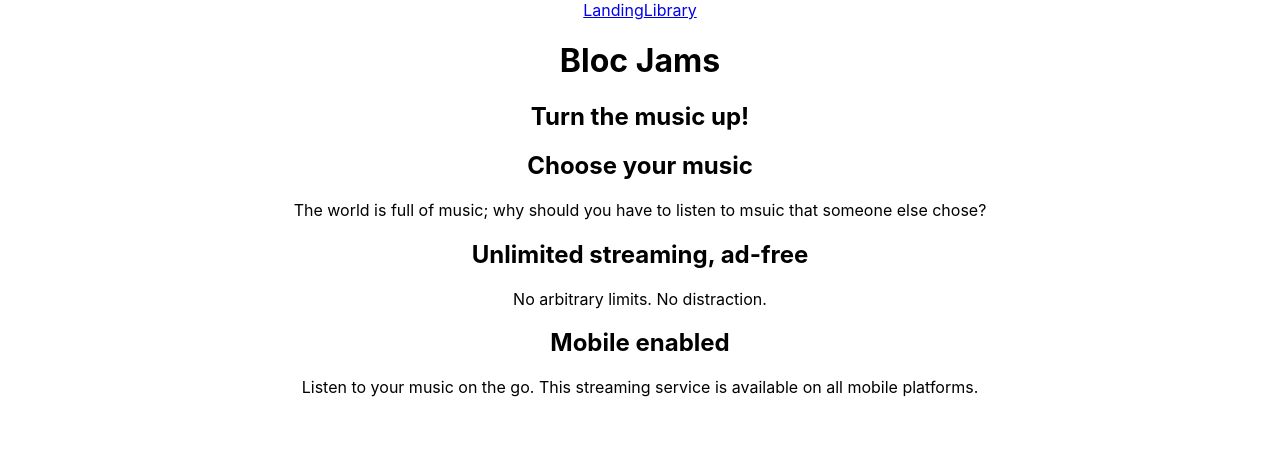
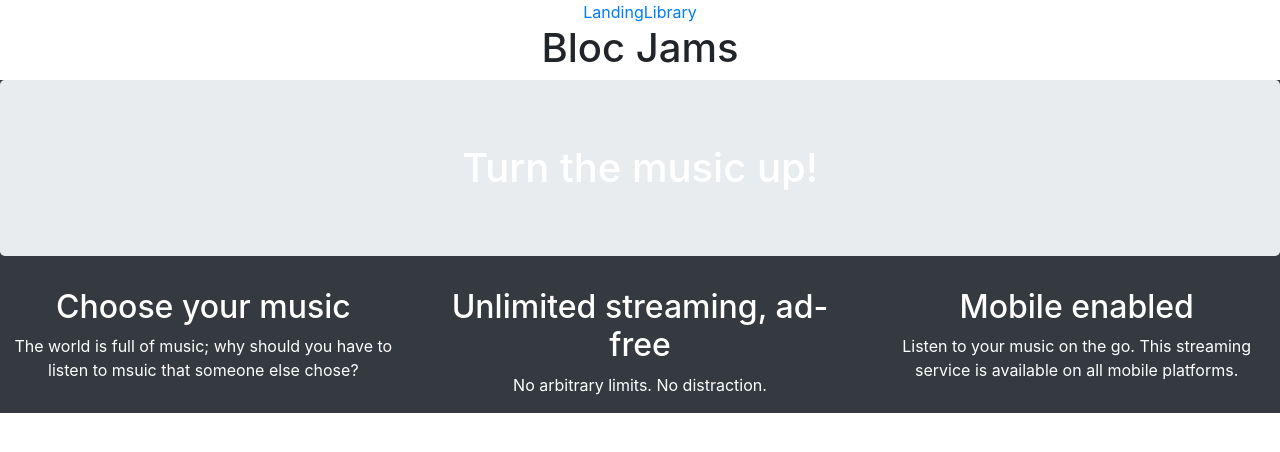
Before and after one commit to rj-tinajero/bloc-jams-react, a React (Create React App) app: page / in a window 1280 px wide. Shown: the top 452 px of the page. Built offline with nearby package versions, Linux system fonts and the light colour scheme.

Commit message:
Assignment 10 done

```diff
--- a/package.json
+++ b/package.json
@@ -3,6 +3,9 @@
   "version": "0.1.0",
   "private": true,
   "dependencies": {
+    "bootstrap": "^4.2.1",
+    "jquery": "^1.9.1",
+    "popper.js": "^1.14.6",
     "react": "^16.6.3",
     "react-dom": "^16.6.3",
     "react-router-dom": "^4.3.1",
--- a/public/index.html
+++ b/public/index.html
@@ -2,6 +2,7 @@
 <html lang="en">
   <head>
     <meta charset="utf-8">
+    <link rel="stylesheet" href="https://stackpath.bootstrapcdn.com/bootstrap/4.2.1/css/bootstrap.min.css" integrity="sha384-GJzZqFGwb1QTTN6wy59ffF1BuGJpLSa9DkKMp0DgiMDm4iYMj70gZWKYbI706tWS" crossorigin="anonymous">
     <link rel="shortcut icon" href="%PUBLIC_URL%/favicon.ico">
     <link href="https://unpkg.com/ionicons@4.5.0/dist/css/ionicons.min.css" rel="stylesheet" type="text/css">
     <meta name="viewport" content="width=device-width, initial-scale=1, shrink-to-fit=no">
@@ -37,5 +38,8 @@
       To begin the development, run `npm start` or `yarn start`.
       To create a production bundle, use `npm run build` or `yarn build`.
     -->
+    <script src="https://code.jquery.com/jquery-3.3.1.slim.min.js" integrity="sha384-q8i/X+965DzO0rT7abK41JStQIAqVgRVzpbzo5smXKp4YfRvH+8abtTE1Pi6jizo" crossorigin="anonymous"></script>
+    <script src="https://cdnjs.cloudflare.com/ajax/libs/popper.js/1.14.6/umd/popper.min.js" integrity="sha384-wHAiFfRlMFy6i5SRaxvfOCifBUQy1xHdJ/yoi7FRNXMRBu5WHdZYu1hA6ZOblgut" crossorigin="anonymous"></script>
+    <script src="https://stackpath.bootstrapcdn.com/bootstrap/4.2.1/js/bootstrap.min.js" integrity="sha384-B0UglyR+jN6CkvvICOB2joaf5I4l3gm9GU6Hc1og6Ls7i6U/mkkaduKaBhlAXv9k" crossorigin="anonymous"></script>
   </body>
 </html>
--- a/src/App.js
+++ b/src/App.js
@@ -10,7 +10,7 @@ class App extends Component {
     return (
       <div className="App">
         <header>
-          <nav>
+          <nav className="float">
             <Link to='/'>Landing</Link>
             <Link to='/library'>Library</Link>
           </nav>
--- a/src/components/Album.js
+++ b/src/components/Album.js
@@ -53,8 +53,8 @@ class Album extends Component {
 
     componentWillUnmount() {
         this.audioElement.src = null;
-        this.audioElement.removeEventListener('timeupdate', this.eventListners.timeupdate);
-        this.audioElement.removeEventListener('durationchange', this.eventListners.durationchange);
+        this.audioElement.removeEventListener('timeupdate', this.eventListeners.timeupdate);
+        this.audioElement.removeEventListener('durationchange', this.eventListeners.durationchange);
         this.audioElement.removeEventListener('volumechange', this.eventListeners.volumechange);
     }
 
@@ -136,14 +136,17 @@ class Album extends Component {
                         <div id="release-info">{this.state.album.releaseInfo}</div>
                     </div>
                 </section>
-                <table id="song-list">
-                    <colgroup>
-                        <col id="song-number-column" />
-                        <col id="song-title-column" />
-                        <col id="song-duration-column" />
-                    </colgroup>
+                <table id="song-list" className="col" className="table table-hover">
+                    <thead>
+                        <tr>
+                            <td>#</td>
+                            <td>Title</td>
+                            <td><i class="icon ion-md-time"></i></td>
+                        </tr>
+                    </thead>
                     {this.state.album.songs.map((song, index) =>
                         <tr className="song" key={index} onClick={() => this.handleSongClick(song)} onMouseEnter={() => this.handleOver(index)} onMouseLeave={() => this.handleGone()}>
+                           <td>
                             {this.state.overSong === index ? (() => {
                                 if (this.state.isPlaying === true && this.state.currentSong === song) {
                                     return <i class="icon ion-md-pause"></i>;
@@ -151,8 +154,10 @@ class Album extends Component {
                                     return <i class="icon ion-md-play"></i>;}
                                 })()
                                 : <span>{index +1} </span>
-                            } {this.state.album.songs[index].title} {this.formatTime(this.state.album.songs[index].duration)}
-
+                            }
+                            </td>
+                            <td>{this.state.album.songs[index].title}</td>
+                            <td>{this.formatTime(this.state.album.songs[index].duration)}</td>
                         </tr> )}
 
                 </table>
--- a/src/components/Landing.js
+++ b/src/components/Landing.js
@@ -1,19 +1,20 @@
 import React from 'react';
+import 'bootstrap/dist/css/bootstrap.min.css';
 
 const Landing = () => (
-    <section className="landing">
-        <h1 className="hero-title">Turn the music up!</h1>
+    <section className="landing" className="bg-dark text-white">
+        <h1 className="jumbotron text-center">Turn the music up!</h1>
 
-        <section className="selling-points">
-            <div className="point">
+        <section className="selling-points" className="row">
+            <div className="point" className="col-sm-4">
                 <h2 className="point-title">Choose your music</h2>
                 <p className="point-description">The world is full of music; why should you have to listen to msuic that someone else chose?</p>
             </div>
-            <div className="point">
+            <div className="point" className="col-sm-4">
                 <h2 className="point-title">Unlimited streaming, ad-free</h2>
                 <p className="point-description">No arbitrary limits. No distraction.</p>
             </div>
-            <div className="point">
+            <div className="point" className="col-sm-4">
                 <h2 className="point-title">Mobile enabled</h2>
                 <p className="point-description">Listen to your music on the go. This streaming service is available on all mobile platforms.</p>
             </div>
--- a/src/index.js
+++ b/src/index.js
@@ -4,6 +4,7 @@ import { BrowserRouter } from 'react-router-dom';
 import './index.css';
 import App from './App';
 import * as serviceWorker from './serviceWorker';
+import 'bootstrap/dist/css/bootstrap.min.css';
 
 ReactDOM.render(
     <BrowserRouter>
```
Also changed, not shown: public/assets/images/the-equalizer.2a38c5bf52954133aa89bf85c496bb6d.jpg (added), 1 other file (tests, documents, lock files or other folders).
